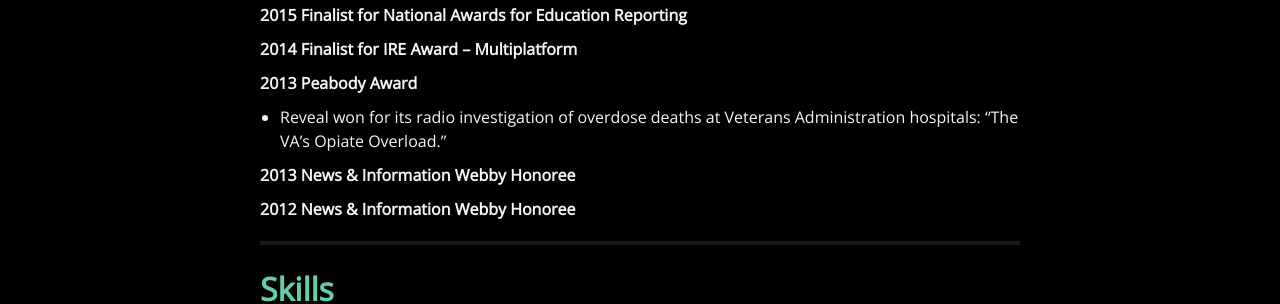
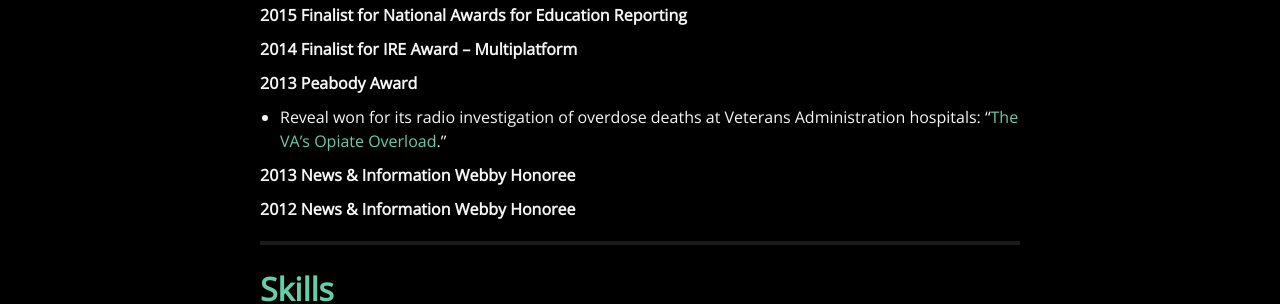
Before and after one commit to juliachanb/juliachanb.github.io, a Jekyll site: the page built from pages/resume.md, in a window 1280 px wide and 900 px high, scrolled down 3718 px. Shown: the part 154-458 px from the top of the window. Built offline with Jekyll 4.4.1, drawn with Linux system fonts in a browser that asks for light colours; nearby versions of some CDN libraries; some web fonts are replaced; some of the changed lines change nothing that is shown.

Commit message:
added link to peabody

```diff
--- a/pages/resume.md
+++ b/pages/resume.md
@@ -159,7 +159,7 @@
 
 **2013 Peabody Award**
 
-- Reveal won for its radio investigation of overdose deaths at Veterans Administration hospitals: "The VA’s Opiate Overload."
+- Reveal won for its radio investigation of overdose deaths at Veterans Administration hospitals: "[The VA’s Opiate Overload](http://revealradio.org/the-vas-pain-pill-habit/)."
 
 **2013 News & Information Webby Honoree**
 
```
